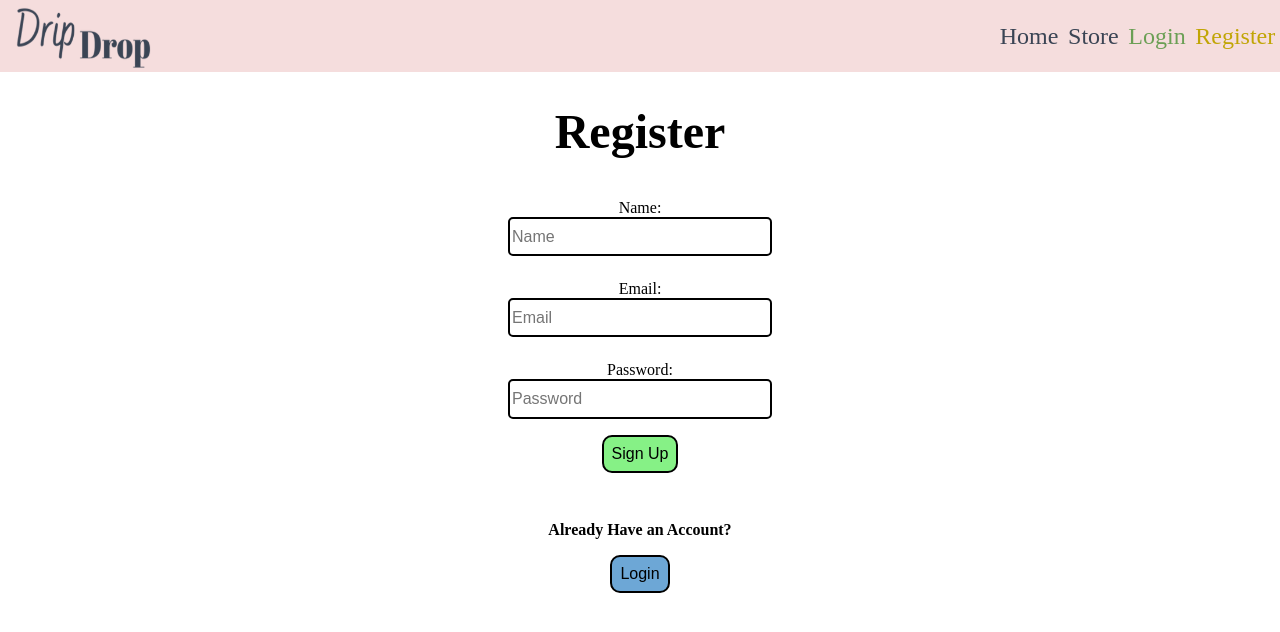
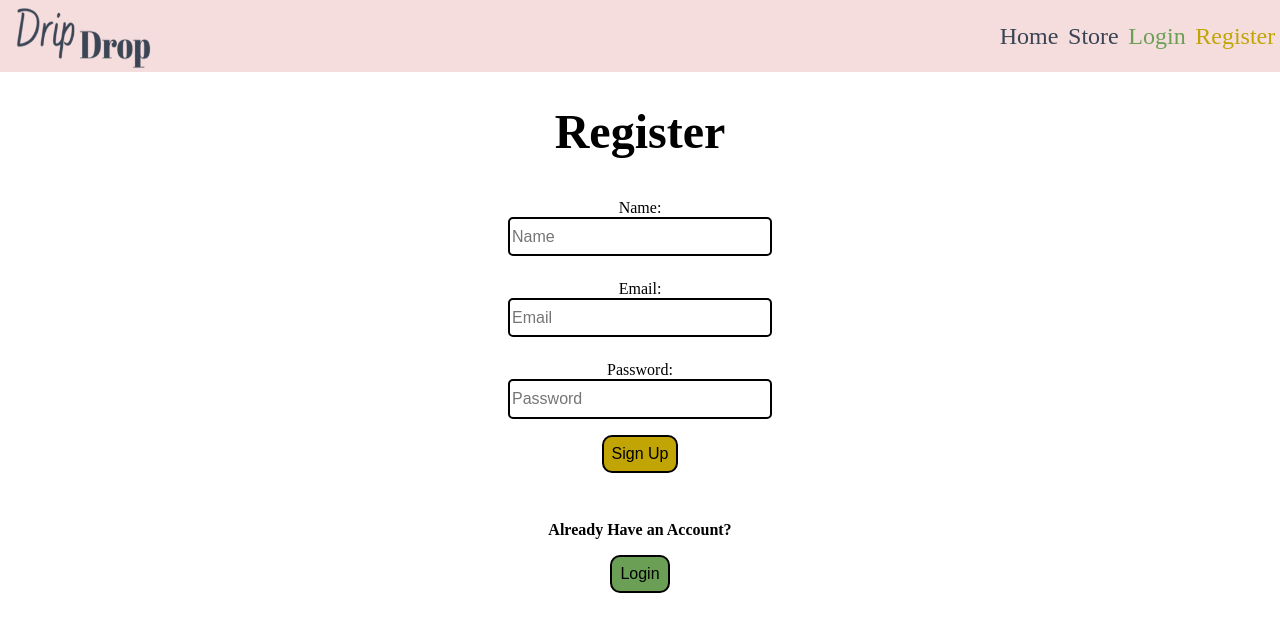
Before and after one commit to nathanlunn/dripdrop, a React (Create React App) app in the folder client/: page /register in a window 1280 px wide. Shown: the top 632 px of the page. Built offline with nearby package versions, Linux system fonts and the light colour scheme; no server answers; a web font is replaced by a local one.

Commit message:
correct colors for register and login adn add to Variables.scss

```diff
--- a/client/src/Components/styles/Login.scss
+++ b/client/src/Components/styles/Login.scss
@@ -45,7 +45,7 @@
   }
 
   .login__button--register {
-    background-color: rgb(109, 167, 214);
+    background-color: $register;
     color: rgb(0, 0, 0);
   }
 }
--- a/client/src/Components/styles/Register.scss
+++ b/client/src/Components/styles/Register.scss
@@ -41,11 +41,11 @@
   }
 
   .register__button--confirm {
-    background-color: rgb(134, 241, 134);
+    background-color: $register;
   }
 
   .register__button--login {
-    background-color: rgb(109, 167, 214);
+    background-color: $login;
     color: rgb(0, 0, 0);
   }
 }
```
